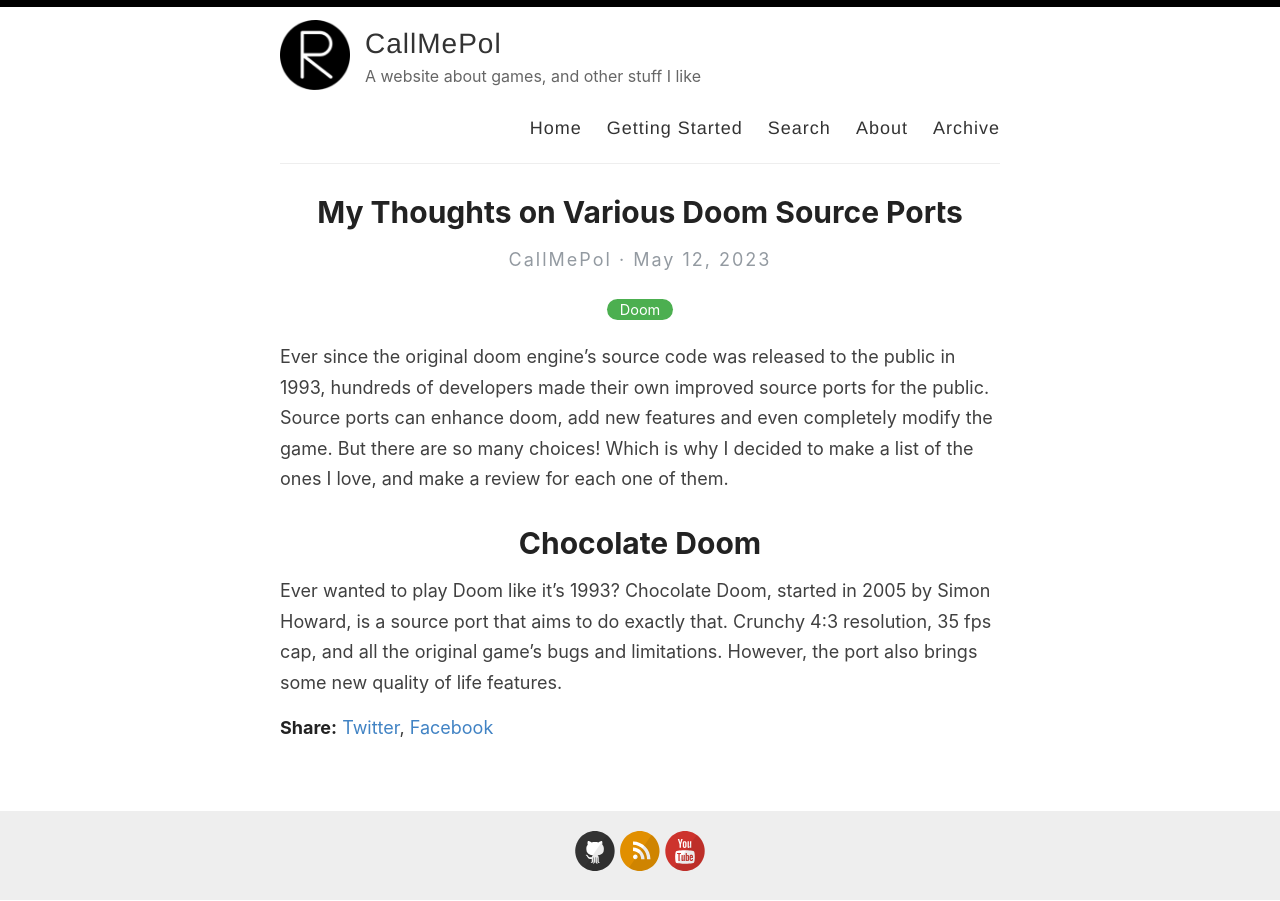
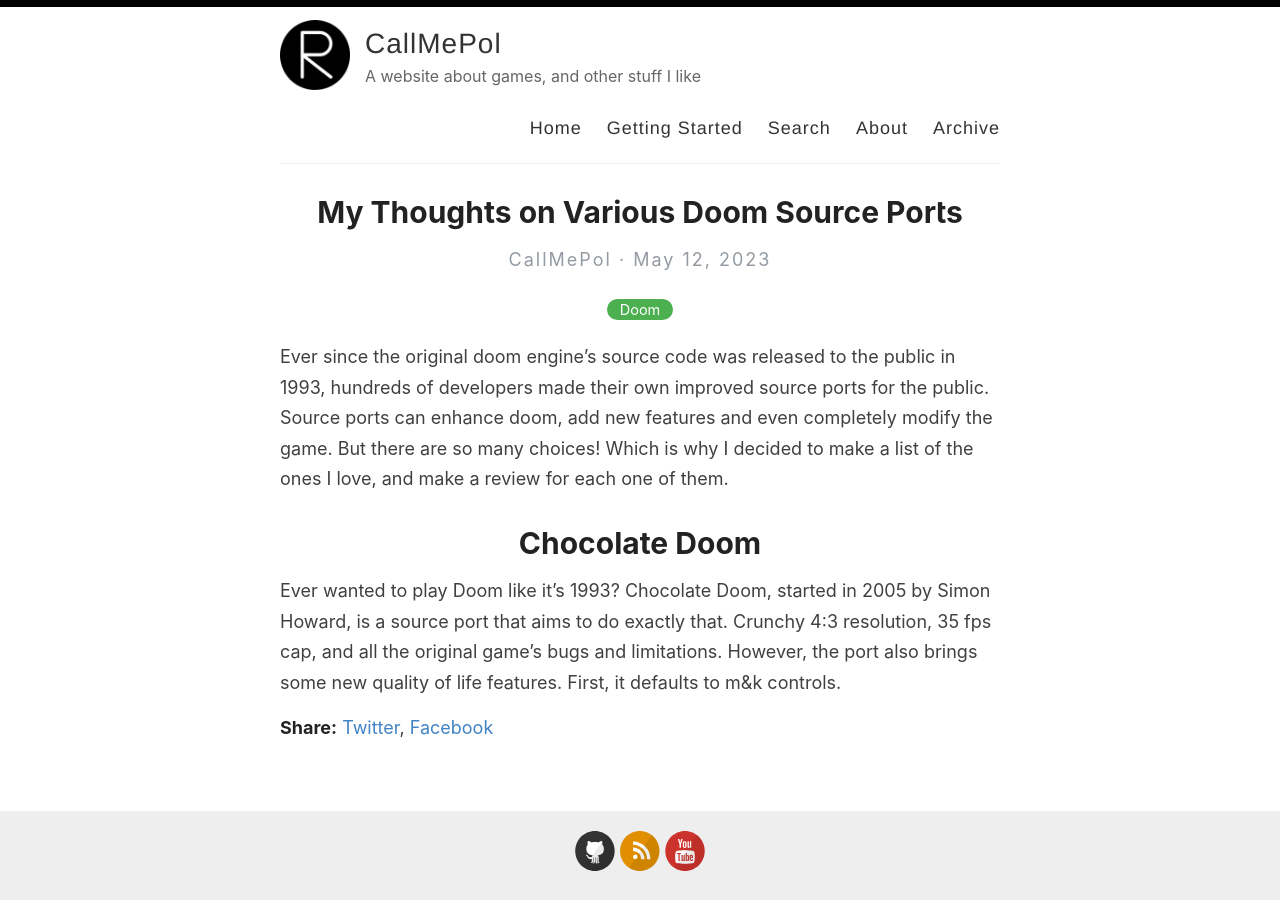
Before and after one commit to poleve540/CallMePol, a Jekyll site: the page built from _posts/2023-05-12-sourceport-review.md, in a window 1280 px wide. Built offline with Jekyll 4.4.1, drawn with Linux system fonts in a browser that asks for light colours.

Commit message:
_posts/2023-05-12-sourceport-review.md updated from https://stackedit.io/

```diff
--- a/_posts/2023-05-12-sourceport-review.md
+++ b/_posts/2023-05-12-sourceport-review.md
@@ -6,9 +6,9 @@
 Ever since the original doom engine's source code was released to the public in 1993, hundreds of developers made their own improved source ports for the public. Source ports can enhance doom, add new features and even completely modify the game. But there are so many choices! Which is why I decided to make a list of the ones I love, and make a review for each one of them.
 
 # Chocolate Doom
-Ever wanted to play Doom like it's 1993? Chocolate Doom, started in 2005 by Simon Howard, is a source port that aims to do exactly that. Crunchy 4:3 resolution, 35 fps cap, and all the original game's bugs and limitations. However, the port also brings some new quality of life features.
+Ever wanted to play Doom like it's 1993? Chocolate Doom, started in 2005 by Simon Howard, is a source port that aims to do exactly that. Crunchy 4:3 resolution, 35 fps cap, and all the original game's bugs and limitations. However, the port also brings some new quality of life features. First, it defaults to m&k controls.
 <!--stackedit_data:
-eyJoaXN0b3J5IjpbMTcyNzU2NDM4OSwtMzk2MDM3MDI0LDg3Mz
-Y5MDIzOCwtMTQxOTk3MzUwMiwyMDU3MTk1NjAsLTkyNzkyODY4
-MiwxOTUxNjUzNDgyLDk1NDQ0MDk3MF19
+eyJoaXN0b3J5IjpbLTEyNDYzMzMzNjMsMTcyNzU2NDM4OSwtMz
+k2MDM3MDI0LDg3MzY5MDIzOCwtMTQxOTk3MzUwMiwyMDU3MTk1
+NjAsLTkyNzkyODY4MiwxOTUxNjUzNDgyLDk1NDQ0MDk3MF19
 -->
```
